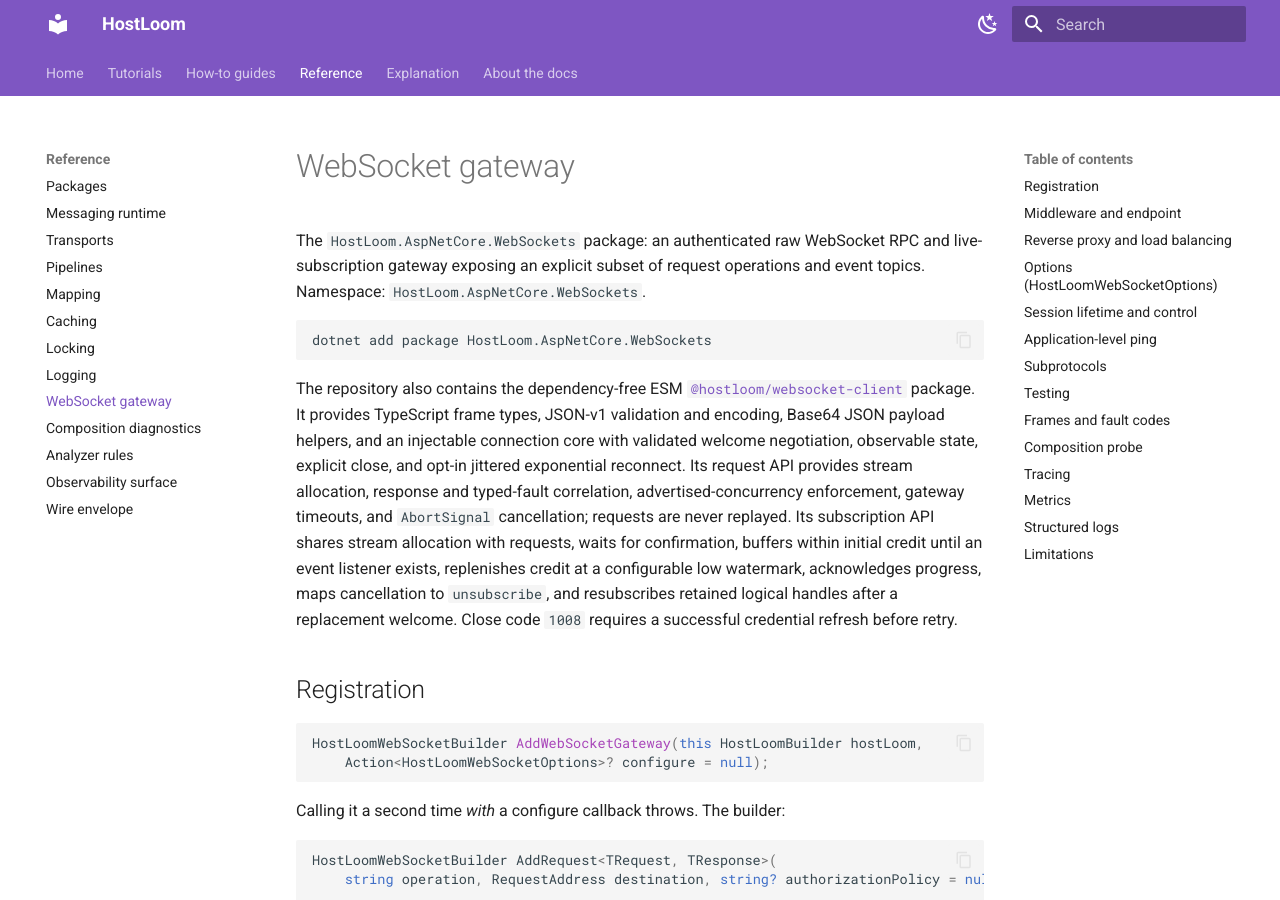
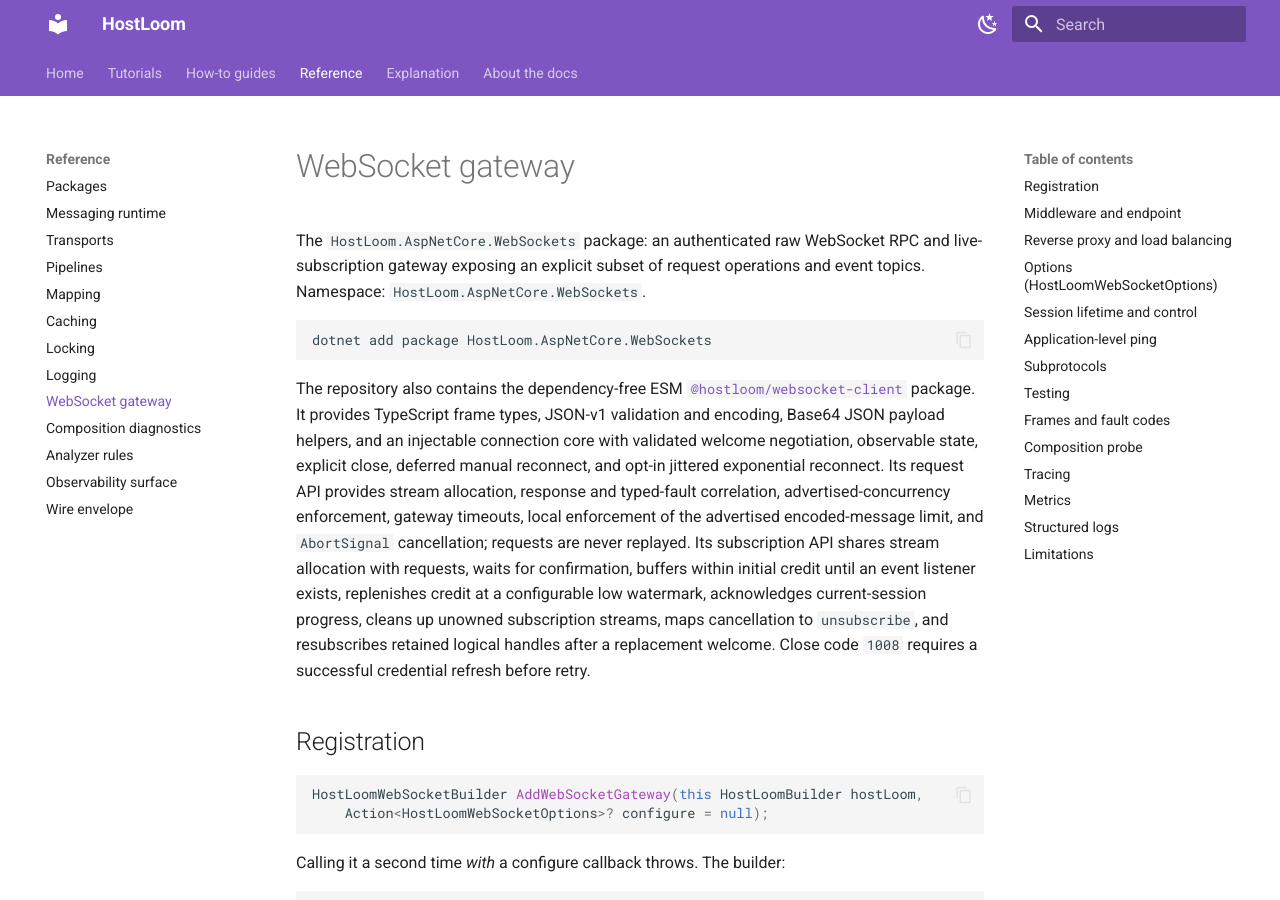
Before and after one commit to kidoz/hostloom, an MkDocs documentation site: the page built from docs/reference/websocket-gateway.md, in a window 1280 px wide and 900 px high. Built offline with MkDocs 1.6.1 and Material for MkDocs 9.7.7, drawn with Linux system fonts in a browser that asks for light colours.

Commit message:
Document the current TypeScript WebSocket client behavior

```diff
--- a/docs/reference/websocket-gateway.md
+++ b/docs/reference/websocket-gateway.md
@@ -13,13 +13,15 @@
 [`@hostloom/websocket-client`](https://github.com/kidoz/hostloom/tree/main/clients/hostloom-websocket-client)
 package. It provides TypeScript frame types, JSON-v1 validation and encoding, Base64 JSON payload
 helpers, and an injectable connection core with validated welcome negotiation, observable state,
-explicit close, and opt-in jittered exponential reconnect. Its request API provides stream
-allocation, response and typed-fault correlation, advertised-concurrency enforcement, gateway
-timeouts, and `AbortSignal` cancellation; requests are never replayed. Its subscription API shares
-stream allocation with requests, waits for confirmation, buffers within initial credit until an
-event listener exists, replenishes credit at a configurable low watermark, acknowledges progress,
-maps cancellation to `unsubscribe`, and resubscribes retained logical handles after a replacement
-welcome. Close code `1008` requires a successful credential refresh before retry.
+explicit close, deferred manual reconnect, and opt-in jittered exponential reconnect. Its request
+API provides stream allocation, response and typed-fault correlation, advertised-concurrency
+enforcement, gateway timeouts, local enforcement of the advertised encoded-message limit, and
+`AbortSignal` cancellation; requests are never replayed. Its subscription API shares stream
+allocation with requests, waits for confirmation, buffers within initial credit until an event
+listener exists, replenishes credit at a configurable low watermark, acknowledges current-session
+progress, cleans up unowned subscription streams, maps cancellation to `unsubscribe`, and
+resubscribes retained logical handles after a replacement welcome. Close code `1008` requires a
+successful credential refresh before retry.
 
 ## Registration
 
```
Also changed, not shown: README.md (+6 -5 lines), clients/hostloom-websocket-client/README.md (+27 -13 lines), src/HostLoom.AspNetCore.WebSockets/README.md (+9 -8 lines).
